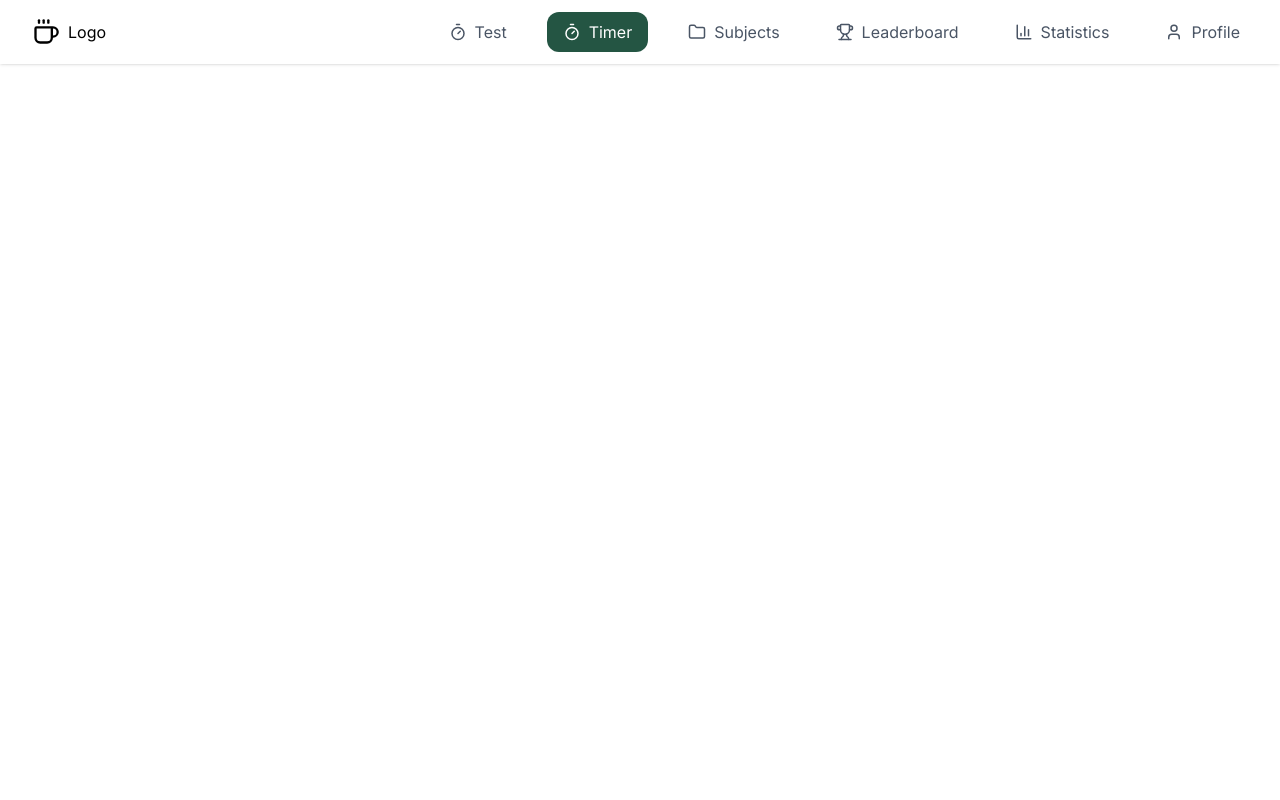
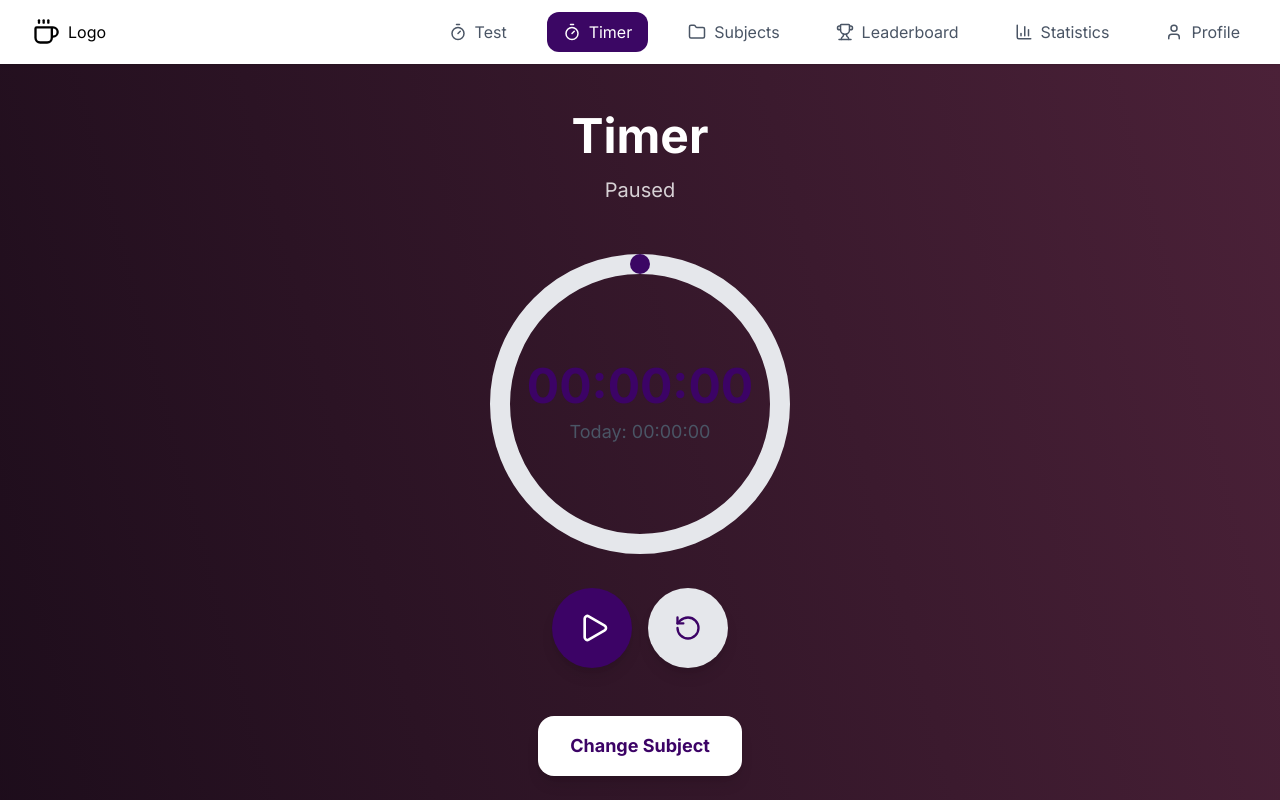
Before and after one commit to ShongMao/Study-Timer-App, a React app in the folder frontend/: page /timer in a window 1280 px wide. Shown: the top 800 px of the page. Built offline with nearby package versions, Linux system fonts and the light colour scheme; sample sign-in values are in the browser's storage; the HTML template or start-up script is replaced by a standard one.

Commit message:
SH/FEAT/Changed UI to fit new theme

```diff
--- a/frontend/src/features/Subjects.tsx
+++ b/frontend/src/features/Subjects.tsx
@@ -74,6 +74,7 @@ export default function SubjectsPage() {
     loadSubjects();
   }, []);
 
+  // Disables scrollbar and scrolling
   useEffect(() => {
   const originalOverflow = document.body.style.overflow;
 
@@ -126,7 +127,7 @@ export default function SubjectsPage() {
 
         {/* Input field and add button */}
         <div className="flex justify-center mb-15">
-          <div className="flex bg-white rounded-xl shadow-md overflow-hidden">
+          <div className="flex rounded-xl shadow-md overflow-hidden">
             <input
               type="text"
               placeholder="New Subject Name"
@@ -134,6 +135,7 @@ export default function SubjectsPage() {
               onChange={(e) => setNewSubjectName(e.target.value)}
               className="
                 px-4 py-2
+                bg-white
                 outline-none
                 border-r border-gray-200
                 rounded-none
@@ -166,7 +168,7 @@ export default function SubjectsPage() {
 
               {/* Vertical shelf plank */}
               <div className="relative w-6">
-                <div className="absolute inset-0 bg-gradient-to-b from-amber-900/70 to-amber-700/70 rounded-full shadow-lg" />
+                <div className="absolute inset-0 bg-gradient-to-b from-purple-950/70 to-purple-700/70 rounded-full shadow-lg" />
               </div>
 
               {/* Books on this shelf */}
--- a/frontend/src/features/Timer.tsx
+++ b/frontend/src/features/Timer.tsx
@@ -1,6 +1,6 @@
-import { useEffect, useState, useRef } from 'react';
+import { useEffect, useState } from 'react';
 import { useLocation, useNavigate } from 'react-router-dom';
-import { Play, Pause, RotateCcw, Timer } from 'lucide-react';
+import { Play, Pause, RotateCcw } from 'lucide-react';
 import { startTimer, stopTimer, fetchSubject } from '../api/timer'
 import type { Subject } from '../api/subject';
 
@@ -15,7 +15,6 @@ export default function TimerPage() {
   const [isRunning, setIsRunning] = useState(false);
   const [todayStudyTime, setTodayStudyTime] = useState(0);
   const [timerStatus, setTimerStatus] = useState('Ready to Study?');
-  const intervalRef = useRef<number | null>(null);
 
   const formatTime = (seconds:any) => {
     const h = Math.floor(seconds / 3600);
@@ -26,10 +25,6 @@ export default function TimerPage() {
 
   const state = location.state as TimerPageState | undefined;
   const subject = state?.subject;
-  if (!subject) {
-    navigate('/subjects');
-    return null;
-  }
 
   const rawUserId = localStorage.getItem('userId');
   if (!rawUserId) throw new Error('Not logged in');
@@ -38,13 +33,17 @@ export default function TimerPage() {
   const handleStartPause = async () => {
     try {
       if (!isRunning) {
+        if (subject) {
           await startTimer(userId, subject.id);
+        }
         setIsRunning(true);
       } else {
+        if (subject) {
           await stopTimer(userId);
-        setIsRunning(false);
           const latestSubject = await fetchSubject(String(userId), subject.id);
           setTodayStudyTime(latestSubject.totalStudySeconds || 0);
+        }
+        setIsRunning(false);
       }
     } catch (err: any) {
       alert(err.message);
@@ -52,9 +51,8 @@ export default function TimerPage() {
   };
 
   const handleRestart = async () => {
-
     try {
-      if (isRunning) {
+      if (isRunning && subject) {
         await stopTimer(userId);
       }
       setTime(0);
@@ -62,7 +60,6 @@ export default function TimerPage() {
     } catch (err: any) {
       alert(err.message);
     }
-
   }
 
   useEffect(() => {
@@ -81,12 +78,20 @@ export default function TimerPage() {
   }, [isRunning]);
 
   useEffect(() => {
+    return () => {
+      if (isRunning && subject) {
+        stopTimer(userId).catch(err => {
+          console.warn("Failed to stop timer on unmount:", err.message);
+        });
+      }
+    };
+  }, [isRunning, subject, userId]);
+
+  useEffect(() => {
+    if (!subject) return;
+
     const loadSubject = async () => {
       try {
-      const rawUserId = localStorage.getItem('userId');
-      if (!rawUserId) throw new Error('Not logged in');
-      const userId = Number(rawUserId);
-
         const latestSubject = await fetchSubject(String(userId), subject.id);
         setTodayStudyTime(latestSubject.totalStudySeconds || 0);
       } catch (err: any) {
@@ -95,15 +100,15 @@ export default function TimerPage() {
     };
 
     loadSubject();
-}, [subject.id]);
+  }, [subject?.id]);
 
   return (
     <div className="min-h-screen" style={{
-      background: 'linear-gradient(75deg, #006466 0%, #0b525b 100%)'
+      background: 'linear-gradient(75deg, #1b0c1aff 0%, #4B2138 100%)'
     }}>
       <div className="max-w-6xl mx-auto p-12">
         <div className="text-center mb-12">
-          <h2 className="text-5xl font-bold text-white mb-4">{subject.name}</h2>
+          <h2 className="text-5xl font-bold text-white mb-4">{subject ? subject.name : 'Timer'}</h2>
           <p className="text-xl text-white/80">{timerStatus}</p>
 
           <div className="min-h-screen flex flex-col items-center justify-start pt-[5vh] gap-6">
@@ -123,7 +128,7 @@ export default function TimerPage() {
                       cx="160"
                       cy="160"
                       r="140"
-                      stroke="#3b82f6"
+                      stroke="#3b0764"
                       strokeWidth="20"
                       fill="none"
                       strokeDasharray={`${(time % 3600) / 3600 * 880} 880`}
@@ -133,7 +138,7 @@ export default function TimerPage() {
 
                   <div className="absolute inset-0 flex items-center justify-center">
                     <div className="text-center">
-                      <div className="text-5xl font-bold text-gray-800 mb-2">
+                      <div className="text-5xl font-bold text-purple-950 mb-2">
                         {formatTime(time)}
                       </div>
                       <div className="text-lg text-gray-600">
@@ -148,7 +153,7 @@ export default function TimerPage() {
                 {/* Control buttons */}
                 <button
                   onClick={handleStartPause}
-                  className="w-20 h-20 rounded-full shadow-lg flex items-center justify-center bg-blue-600 hover:bg-blue-700 transition"
+                  className="w-20 h-20 rounded-full shadow-lg flex items-center justify-center bg-purple-950 hover:bg-purple-950 transition"
                 >
                   {isRunning ? (
                     <Pause size={32} className="text-white" />
@@ -160,13 +165,13 @@ export default function TimerPage() {
                   onClick={handleRestart}
                   className="w-20 h-20 rounded-full shadow-lg flex items-center justify-center bg-gray-200 hover:bg-gray-300 transition"
                 >
-                  <RotateCcw size={28} className="text-gray-700" />
+                  <RotateCcw size={28} className="text-purple-950" />
                 </button>
               </div>
 
           <button
               onClick={() => navigate('/subjects')}
-              className="px-8 py-4 bg-white rounded-2xl shadow-lg text-amber-800 font-bold text-lg hover:scale-105 transition"
+              className="px-8 py-4 bg-white rounded-2xl shadow-lg text-purple-950 font-bold text-lg hover:scale-105 transition"
             >
               Change Subject
             </button>
--- a/frontend/src/shared/components/NavBar.tsx
+++ b/frontend/src/shared/components/NavBar.tsx
@@ -14,7 +14,7 @@ export default function NavBar() {
   const linkClass = ({ isActive }: { isActive: boolean }) =>
   `flex items-center gap-2 transition-colors px-4 py-2 rounded-xl ${
     isActive
-      ? 'bg-[#245543] text-white'
+      ? 'bg-[#3b0764] text-white'
       : 'text-gray-600 hover:bg-gray-100'
   }`;
 
```
Lines whose indentation alone changed are shown as unchanged.
